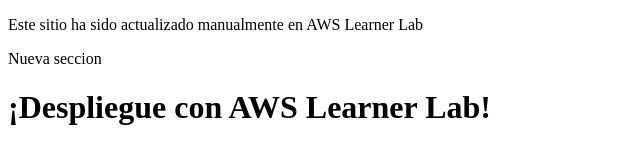
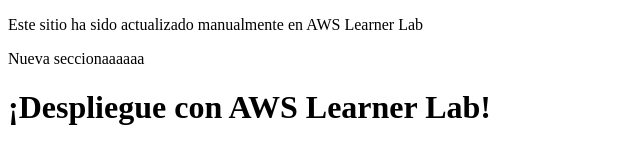
Before and after one commit to EmilioGar04/devops, a plain HTML site: page src/index.html in a window 1280 px wide. Shown: the full height of the page, 0-640 px from the left. Drawn offline with Linux system fonts and the light colour scheme.

```diff
--- a/src/index.html
+++ b/src/index.html
@@ -8,7 +8,7 @@
 </head>
 <body>
 <p>Este sitio ha sido actualizado manualmente en AWS Learner Lab</p>
-<p>Nueva seccion</p>
+<p>Nueva seccionaaaaaa</p>
 <h1>¡Despliegue con AWS Learner Lab!</h1>
 </body>
 </html>
```
